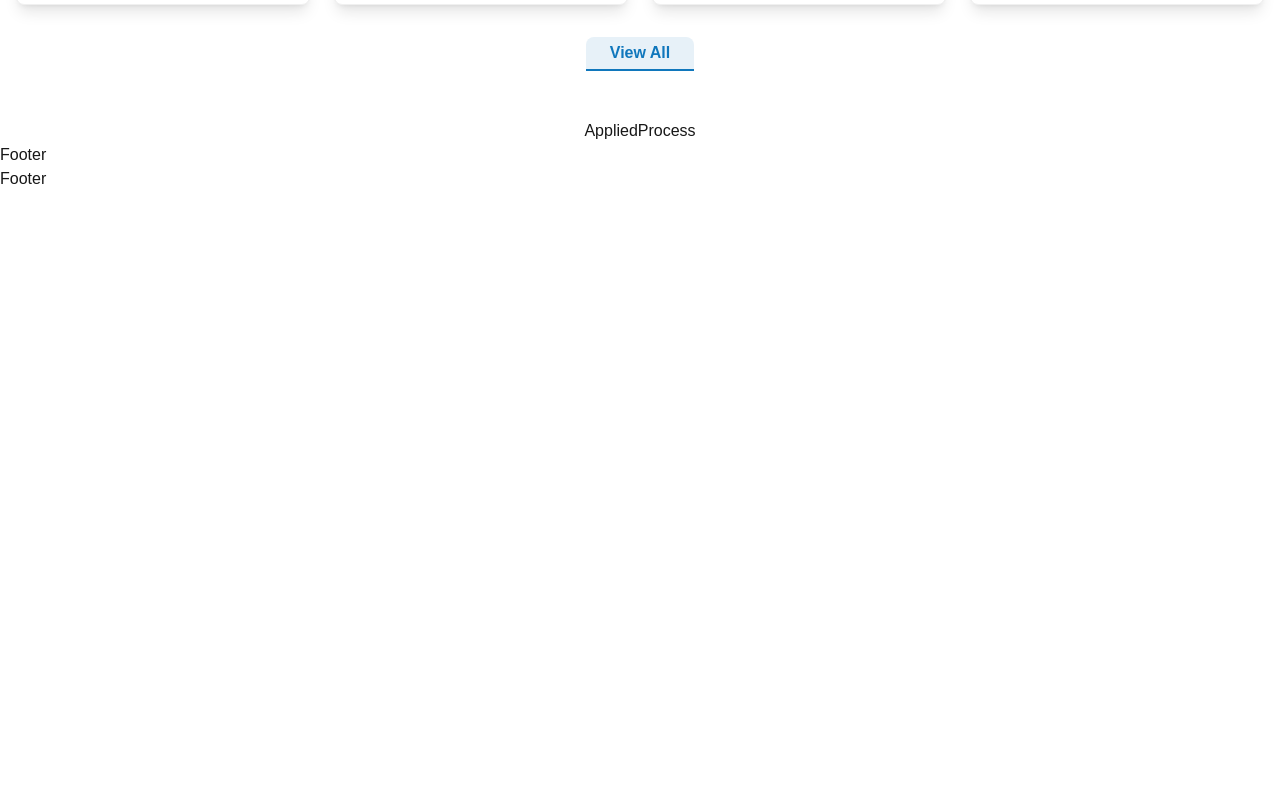
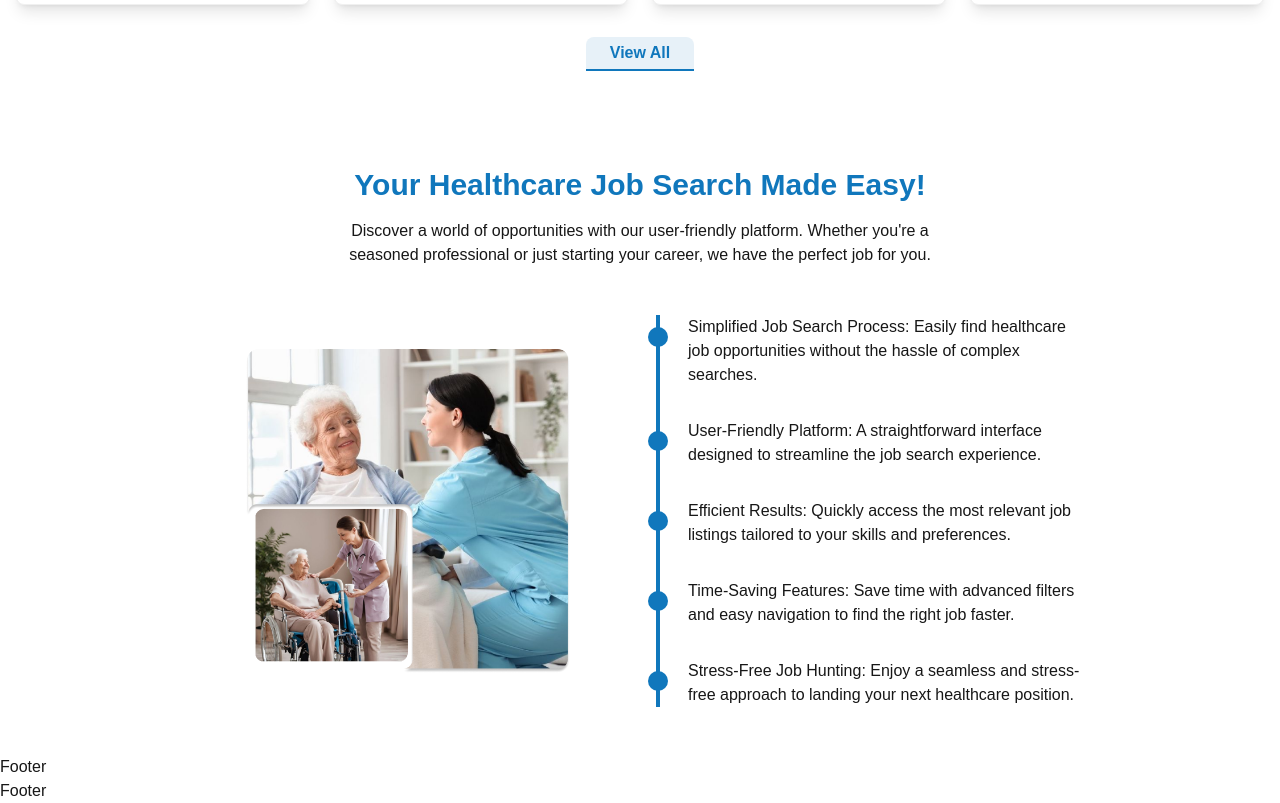
Before and after one commit to shejanNizam/healthcare-web, a Next.js app: page / in a window 1280 px wide. Shown: the part 1139-1942 px from the top of the page. Before the commit the page ends 1330 px from the top, so only its background shows below. Built offline with nearby package versions, Linux system fonts and the light colour scheme.

Commit message:
appled process design complete

```diff
--- a/src/components/AppliedProcess.tsx
+++ b/src/components/AppliedProcess.tsx
@@ -1,23 +1,96 @@
+// export default function AppliedProcess() {
+//   return (
+//     <div className="text-center">
+//       <h3>AppliedProcess</h3>
+//     </div>
+//   );
+// }
+
+import Image from "next/image";
+import applied_process_image from "../assets/applied-process/applied_process_image.png";
+
 export default function AppliedProcess() {
   return (
-    <div className="text-center">
-      <h3>AppliedProcess</h3>
+    <div className="container mx-auto px-4 sm:px-6 lg:px-8 py-12">
+      {/* Heading */}
+      {/* <CustomHeading>WHY CHOOSE US</CustomHeading> */}
+      <h2 className="text-lg md:text-3xl text-primary font-bold text-center mb-4">
+        Your Healthcare Job Search Made Easy!
+      </h2>
+      <p className="text-md text-center mb-12 md:w-[50%] mx-auto ">
+        {
+          "Discover a world of opportunities with our user-friendly platform. Whether you're a seasoned professional or just starting your career, we have the perfect job for you."
+        }
+      </p>
+
+      {/* Content Container */}
+      <div className="flex flex-col lg:flex-row justify-center items-center gap-8 xl:px-40">
+        {/* Image on the left (or top on smaller screens) */}
+        <div className="w-full lg:w-1/2">
+          <Image
+            src={applied_process_image}
+            alt="applied_process_image"
+            width={1000}
+            height={1000}
+            className="rounded-xl w-full h-auto md:w-3/4 md:mx-auto"
+          />
+        </div>
+
+        {/* Content on the right (or bottom on smaller screens) */}
+        <div className="w-full lg:w-1/2  relative">
+          {/* Vertical Line */}
+          <div className=" absolute left-0 top-0 bottom-0 w-1 bg-primary"></div>
+
+          {/* List of Features */}
+          <ul className="space-y-8 ml-4 md:ml-0">
+            <li className="flex items-start">
+              <div className=" absolute left-0 w-5 h-5 bg-primary rounded-full -ml-2 mt-3"></div>
+              <div className="lg:ml-8">
+                <p className="text-sm sm:text-base">
+                  Simplified Job Search Process: Easily find healthcare job
+                  opportunities without the hassle of complex searches.
+                </p>
+              </div>
+            </li>
+            <li className="flex items-start">
+              <div className=" absolute left-0 w-5 h-5 bg-primary rounded-full -ml-2 mt-3"></div>
+              <div className="lg:ml-8">
+                <p className="text-sm sm:text-base">
+                  User-Friendly Platform: A straightforward interface designed
+                  to streamline the job search experience.
+                </p>
+              </div>
+            </li>
+            <li className="flex items-start">
+              <div className=" absolute left-0 w-5 h-5 bg-primary rounded-full -ml-2 mt-3"></div>
+              <div className="lg:ml-8">
+                <p className="text-sm sm:text-base">
+                  Efficient Results: Quickly access the most relevant job
+                  listings tailored to your skills and preferences.
+                </p>
+              </div>
+            </li>
+            <li className="flex items-start">
+              <div className=" absolute left-0 w-5 h-5 bg-primary rounded-full -ml-2 mt-3"></div>
+              <div className="lg:ml-8">
+                <p className="text-sm sm:text-base">
+                  Time-Saving Features: Save time with advanced filters and easy
+                  navigation to find the right job faster.
+                </p>
+              </div>
+            </li>
+            <li className="flex items-start">
+              <div className=" absolute left-0 w-5 h-5 bg-primary rounded-full -ml-2 mt-3"></div>
+              <div className="lg:ml-8">
+                <p className="text-sm sm:text-base">
+                  Stress-Free Job Hunting: Enjoy a seamless and stress-free
+                  approach to landing your next healthcare position.
+                </p>
+              </div>
+            </li>
+          </ul>
+        </div>
+      </div>
     </div>
   );
 }
-
-// export default function AppliedProcess() {
-//   return (
-//     <section className="py-16 bg-gray-100 px-4 sm:px-6 lg:px-8">
-//       <div className="max-w-7xl mx-auto text-center">
-//         <h2 className="text-3xl font-semibold mb-8">How to Apply</h2>
-//         <ul className="list-disc space-y-4">
-//           <li>1. Search for jobs that fit your interests</li>
-//           <li>2. Apply for the job you like</li>
-//           <li>3. Schedule an interview</li>
-//           <li>4. Get hired and start your new role!</li>
-//         </ul>
-//       </div>
-//     </section>
-//   );
-// }
```
Also changed, not shown: src/assets/applied-process/applied_process_image.png (added).
